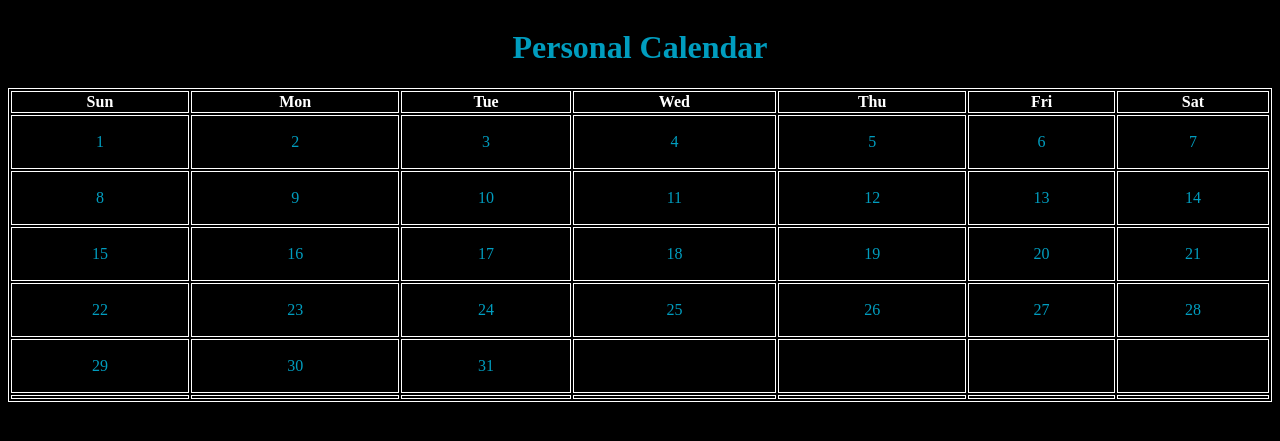
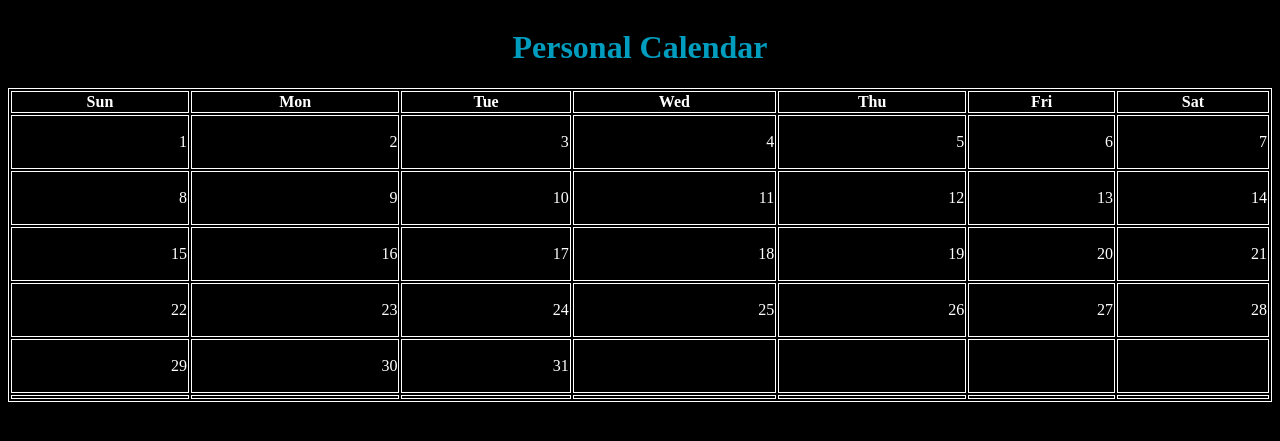
Before and after one commit to matthewhogan22/To_Do_Site, a Flask app: page /calendar in a window 1280 px wide. Shown: the top 441 px of the page. Run offline with Flask 3, Linux system fonts and the light colour scheme.

Commit message:
Styling for Calendar Days

```diff
--- a/backend/static/calendar.css
+++ b/backend/static/calendar.css
@@ -27,5 +27,9 @@ table, th, td {
 
 .cal-day {
     display: flex;
-    justify-content: center;
+    justify-content: flex-end;
 }
+
+.day-header {
+    color: white;
+}
--- a/backend/static/calendar.js
+++ b/backend/static/calendar.js
@@ -31,7 +31,7 @@ jQuery(async function($) {
     for (let i = 0; i < getNumDaysInMonth(month); i++) {
         const item = document.getElementById(`day${startDay + i}`);
         item.innerHTML +=   `<div class="cal-day">
-                                <p class="site-header">
+                                <p class="day-header">
                                     ${i+1}
                                 </p>
                             </div>`
```
